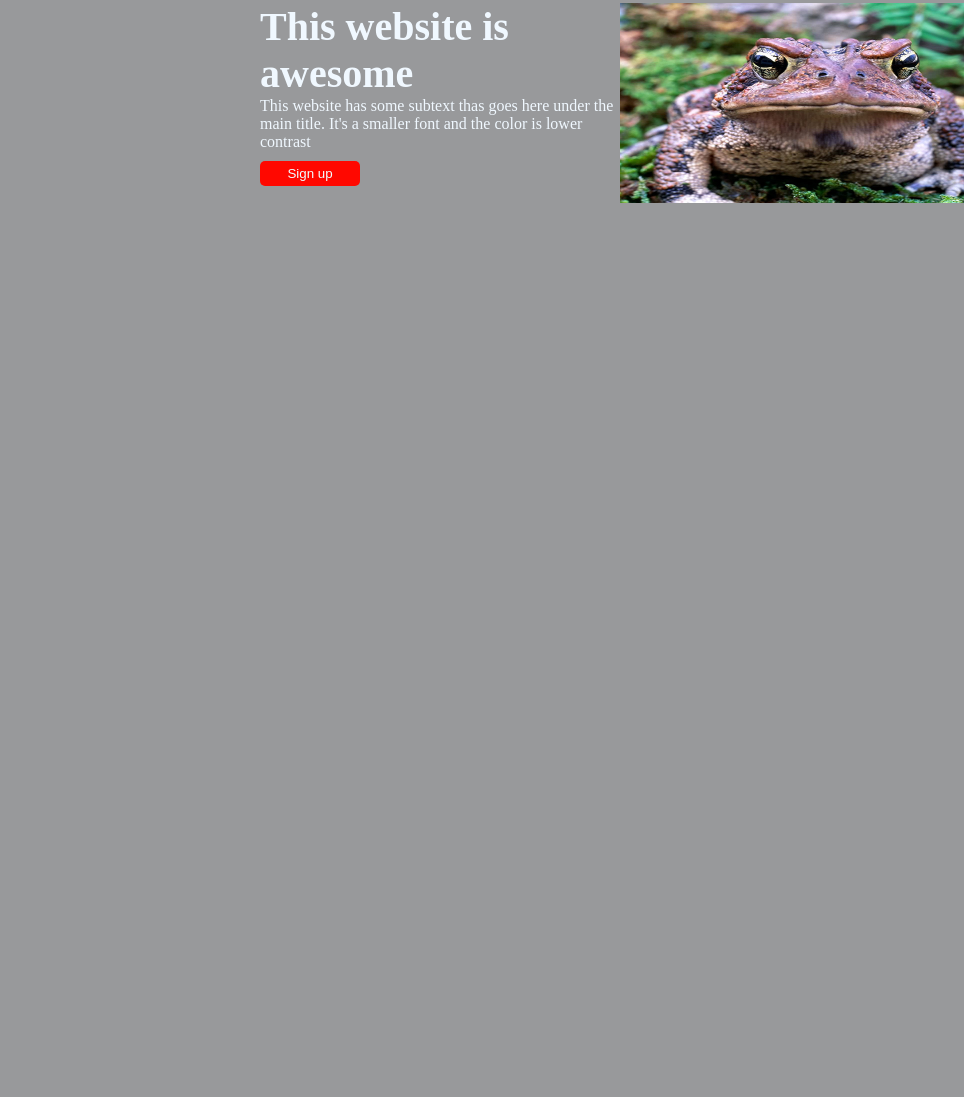
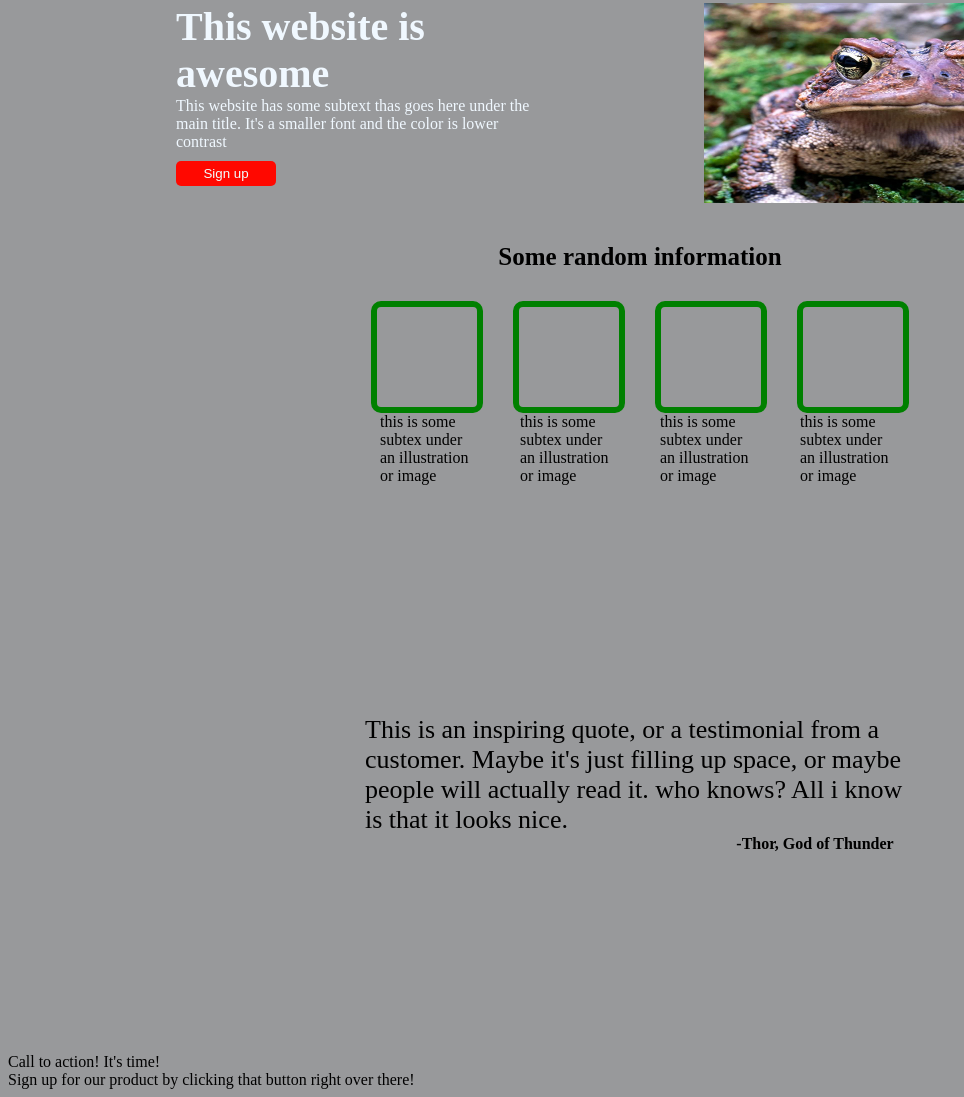
Before and after one commit to TomasZ4Z/Landing-page-project, a plain HTML site: page index.html in a window 1280 px wide. Shown: the part 108-1205 px from the top of the page, without its empty margins (0-964 px from the left). Before the commit the page ends 800 px from the top, so only its background shows below. Drawn offline with Linux system fonts and the light colour scheme.

Commit message:
Pagina desde 0
En progreso part3

```diff
--- a/Contenido/style.css
+++ b/Contenido/style.css
@@ -30,10 +30,8 @@ a {
 
 .contenedor2{
     display: flex;
-    justify-content: center;
+    justify-content: space-evenly;
     padding-top: 80px;
-
-
 }
 .entrar{
     color: azure;
@@ -66,3 +64,62 @@ color: aliceblue;
 .part2-2 {
     padding-bottom: 10px;
 }
+
+
+.contenedor3 {
+    display: flex;
+    flex-direction: column;
+    justify-content: center;
+
+}
+
+.part3 {
+padding-top: 40px;
+text-align: center;
+font-weight: bold;
+font-size: 25px;
+}
+
+.card {
+    display: flex;
+    justify-content: center;
+    gap: 40px;
+}
+
+.cuadrados{
+     border: 6px solid green;
+     border-radius: 10px;
+    width: 100px;
+    height: 100px;
+}
+
+.part3-1{
+    display: flex;
+   justify-content: center;
+   gap: 30px;
+   padding-top: 30px;
+}
+
+.part3-2{
+   margin: 0px;
+   padding: 0px;
+   max-width: 100px
+}
+
+.contenedor4 {
+    display: flex;
+    justify-content: center;
+    flex-direction: column;
+    align-items: center;
+    padding: 200px;
+}
+
+.part4 {
+    padding-top: 30px;
+    font-size: 26px;
+    max-width: 550px;
+}
+.part4-1{
+    padding-left: 350px;
+    font-weight: bold;
+}
--- a/index.html
+++ b/index.html
@@ -23,5 +23,30 @@
    </div>
    <img src="./imagenes/americantoad_0_0.jpg" height="200" width="400" alt="Sorpresa">
 </div>
+<div class="contenedor3">
+<div class="part3"> Some random information</div>
+<div class="part3-1">
+<div class="cuadrados"></div>
+<div class="cuadrados"></div>
+<div class="cuadrados"></div>
+<div class="cuadrados"></div>
+</div>
+<div class="card">
+<div class="part3-2">this is some subtex under an illustration or image</div>
+<div class="part3-2">this is some subtex under an illustration or image</div>
+<div class="part3-2">this is some subtex under an illustration or image</div>
+<div class="part3-2">this is some subtex under an illustration or image</div>
+</div>
+</div>
+<div class="contenedor4">
+ <div class="part4">This is an inspiring quote, or a testimonial from a customer. Maybe it's just filling up space, or maybe people will actually read it. who knows? All i know is that it looks nice.</div>
+ <div class="part4-1">-Thor, God of Thunder</div>
+ </div>
+ <div class="contenedor5">
+ <div class="part5">
+ <div class="part5-1">Call to action! It's time!</div>
+ <div class="part5-2">Sign up for our product by clicking that button right over there!</div>
+  </div>
+ </div>
 </body>
 </html>
```
